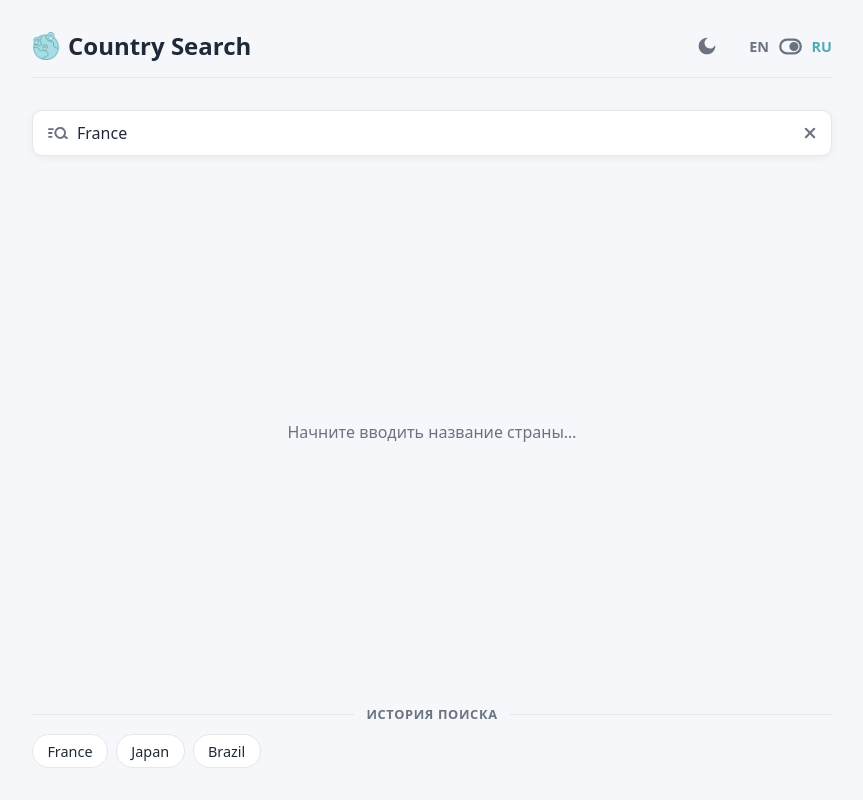
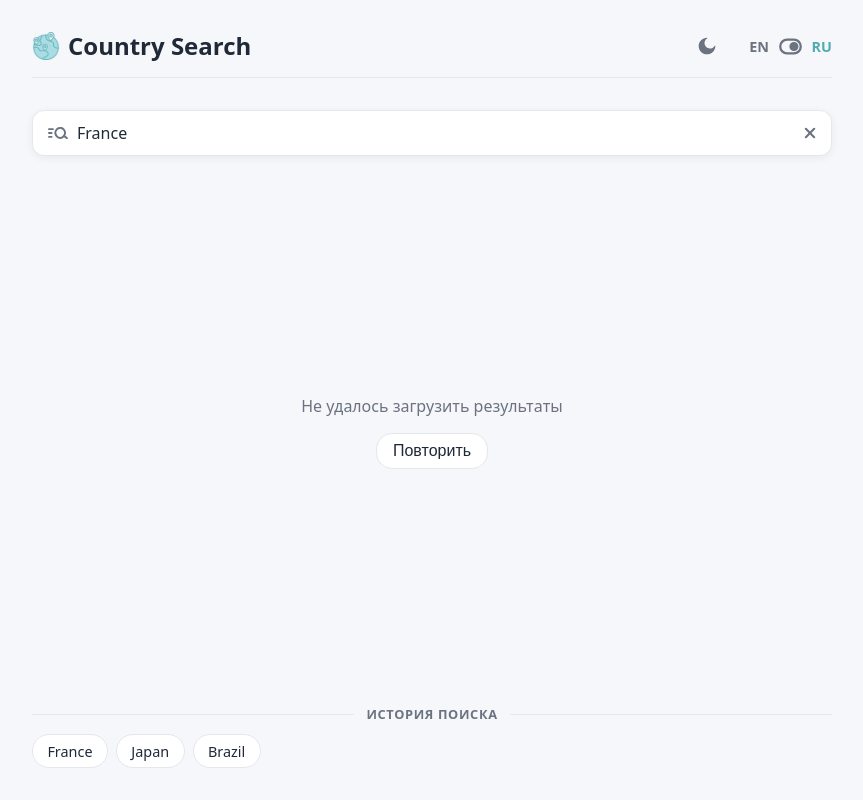
Before and after one commit to theFoxTale/countries-search, a website built with Vite: page index.html in a window 1280 px wide. Both pictures are taken after a click on the button "France". Shown: the whole page, without its empty margins (208-1071 px from the left). Built offline with nearby package versions, Linux system fonts and the light colour scheme; no server answers.

Commit message:
feat: implement StatusView

```diff
--- a/src/main.ts
+++ b/src/main.ts
@@ -7,30 +7,56 @@ import { createDiv } from './ui/dom';
 const INITIAL_HISTORY = ['France', 'Japan', 'Brazil'] as const;
 const SEARCH_DELAY_MS = 300;
 
-function createSearchHandlers(render: (state: ViewState) => void): AppViewHandlers {
+type SearchController = {
+  run: (query: string) => Promise<void>;
+  cancel: () => void;
+  retry: () => void;
+};
+
+function createSearchController(render: (state: ViewState) => void): SearchController {
   let currentRequest: AbortController | null = null;
+  let lastQuery = '';
 
-  async function runSearch(query: string): Promise<void> {
+  async function run(query: string): Promise<void> {
     currentRequest?.abort();
     currentRequest = new AbortController();
+    lastQuery = query;
     render({ status: 'loading' });
     try {
-      await searchCountries(query, currentRequest.signal);
-      render({ status: 'idle' });
+      const countries = await searchCountries(query, currentRequest.signal);
+      if (countries.length === 0) {
+        render({ status: 'empty', query });
+        return;
+      }
+      render({ status: 'results', countries });
     } catch (error) {
       if (error instanceof DOMException && error.name === 'AbortError') return;
-      render({ status: 'idle' });
+      render({ status: 'error', message: 'Не удалось загрузить результаты', query });
     }
   }
 
+  return {
+    run,
+    cancel(): void {
+      currentRequest?.abort();
+      currentRequest = null;
+    },
+    retry(): void {
+      if (lastQuery) void run(lastQuery);
+    },
+  };
+}
+
+function createSearchHandlers(render: (state: ViewState) => void): AppViewHandlers {
+  const controller = createSearchController(render);
+
   const debouncedSearch = debounce((query: string) => {
-    if (query.trim()) void runSearch(query);
+    if (query.trim()) void controller.run(query);
   }, SEARCH_DELAY_MS);
 
   function cancelPending(): void {
-    currentRequest?.abort();
-    currentRequest = null;
-    debouncedSearch('');
+    controller.cancel();
+    debouncedSearch.cancel();
   }
 
   return {
@@ -48,8 +74,11 @@ function createSearchHandlers(render: (state: ViewState) => void): AppViewHandle
       render({ status: 'idle' });
     },
     onHistoryPick(query: string): void {
-      debouncedSearch('');
-      void runSearch(query);
+      debouncedSearch.cancel();
+      void controller.run(query);
+    },
+    onRetry(): void {
+      controller.retry();
     },
   };
 }
@@ -66,6 +95,7 @@ function initApp(): void {
   }
 
   const appView = createAppView(appRoot, createSearchHandlers(render), INITIAL_HISTORY);
+  appView.render({ status: 'idle' });
   appView.focusSearch();
 }
 
--- a/src/styles/base.css
+++ b/src/styles/base.css
@@ -20,7 +20,9 @@
   --space-6: 32px;
 
   /* Скругления */
-  --radius: 10px;
+  --radius-s: 8px;
+  --radius-m: 12px;
+  --radius-l: 16px;
 }
 
 @media (prefers-color-scheme: dark) {
--- a/src/styles/hint.css
+++ /dev/null
@@ -1,11 +0,0 @@
-.hint {
-  padding: 2rem 1rem;
-  text-align: center;
-}
-
-.hint__text {
-  margin: 0;
-  color: var(--text-muted);
-  font-size: 1rem;
-  user-select: none;
-}
--- a/src/styles/index.css
+++ b/src/styles/index.css
@@ -2,11 +2,10 @@
 
 @import './app.css';
 @import './header.css';
-
-@import './hint.css';
 @import './history.css';
 
 @import './icons.css';
 
 @import './loading.css';
 @import './search.css';
+@import './status.css';
--- a/src/styles/search.css
+++ b/src/styles/search.css
@@ -19,7 +19,7 @@
   color: var(--text);
   background: var(--surface);
   border: 1px solid var(--border);
-  border-radius: var(--radius);
+  border-radius: var(--radius-m);
   box-shadow: var(--shadow);
   transition:
     border-color 0.15s ease,
--- /dev/null
+++ b/src/styles/status.css
@@ -0,0 +1,37 @@
+.status__container {
+  padding: 2rem 1rem;
+  text-align: center;
+}
+
+.status__text {
+  margin: 0;
+  color: var(--text-muted);
+  font-size: 1rem;
+  user-select: none;
+}
+
+.status__button {
+  cursor: pointer;
+
+  padding: 0.5rem 1rem;
+  margin-top: 16px;
+
+  font-size: 1rem;
+  color: var(--text);
+  background: var(--surface);
+  border: 1px solid var(--border);
+
+  border-radius: var(--radius-l);
+  transition:
+    color 0.5s ease,
+    background-color 0.5s ease;
+}
+
+.status__button:hover {
+  background-color: var(--accent);
+  color: var(--surface);
+}
+
+.empty__query {
+  font-weight: 600;
+}
--- a/src/ui/app-view.ts
+++ b/src/ui/app-view.ts
@@ -1,17 +1,12 @@
 import { createElement } from './dom';
-import {
-  createAppHeader,
-  createSearchInput,
-  createHint,
-  createHistoryChips,
-  createLoadingIndicator,
-} from './components';
+import { createAppHeader, createSearchInput, createHistoryChips, createStatusView } from './components';
 import type { ViewState } from './view-state.ts';
 
 export type AppViewHandlers = {
   onQueryChange: (query: string) => void;
   onQueryClear: () => void;
   onHistoryPick: (query: string) => void;
+  onRetry: () => void;
 };
 
 export type AppView = {
@@ -27,11 +22,14 @@ export function createAppView(
   initialHistory: readonly string[],
 ): AppView {
   const header = createAppHeader();
+
   const search = createSearchInput({
     onInput: handlers.onQueryChange,
     onClear: handlers.onQueryClear,
   });
-  const hint = createHint();
+
+  const status = createStatusView({ onRetry: handlers.onRetry });
+
   const history = createHistoryChips({
     items: initialHistory,
     onPick: (query) => {
@@ -40,17 +38,10 @@ export function createAppView(
     },
   });
 
-  // Состояние приложения
-  const status = createElement({
-    tag: 'div',
-    classes: ['status'],
-    attrs: { hidden: true },
-  });
-
   const content = createElement({
     tag: 'main',
     classes: ['app__content'],
-    children: [search.root, hint.root, status, history.root],
+    children: [search.root, status.root, history.root],
   });
 
   root.append(header.root, content);
@@ -59,23 +50,6 @@ export function createAppView(
     setQuery: search.setValue,
     focusSearch: search.focus,
     updateHistory: history.update,
-    render: (state) => {
-      renderView(state, hint.root, status);
-    },
+    render: status.render,
   };
 }
-
-function renderView(state: ViewState, hintElement: HTMLElement, statusElement: HTMLElement): void {
-  // Сбрасываем состояния по умолчанию
-  hintElement.hidden = true;
-  statusElement.hidden = true;
-  statusElement.replaceChildren();
-
-  // Применяем состояние
-  if (state.status === 'idle') {
-    hintElement.hidden = false;
-  } else if (state.status === 'loading') {
-    statusElement.hidden = false;
-    statusElement.append(createLoadingIndicator());
-  }
-}
--- a/src/ui/components/hint.ts
+++ /dev/null
@@ -1,21 +0,0 @@
-import { createElement } from '../dom';
-
-export type Hint = {
-  root: HTMLElement;
-};
-
-export function createHint(): Hint {
-  return {
-    root: createElement({
-      tag: 'div',
-      classes: ['hint'],
-      children: [
-        createElement({
-          tag: 'p',
-          classes: ['hint__text'],
-          text: 'Начните вводить название страны…',
-        }),
-      ],
-    }),
-  };
-}
--- a/src/ui/components/index.ts
+++ b/src/ui/components/index.ts
@@ -1,5 +1,7 @@
 export { createAppHeader } from './app-header.ts';
-export { createHint } from './hint.ts';
+export { createHint } from './status/hint.ts';
 export { createHistoryChips } from './history-chips.ts';
-export { createLoadingIndicator } from './loading-indicator.ts';
+export { createLoadingIndicator } from './status/loading-indicator.ts';
 export { createSearchInput } from './search-input.ts';
+
+export { createStatusView } from './status';
--- /dev/null
+++ b/src/ui/components/status/empty-state.ts
@@ -0,0 +1,23 @@
+import { createElement } from '../../dom';
+
+export function createEmptyState(query: string): HTMLElement {
+  return createElement({
+    tag: 'div',
+    classes: ['status__container'],
+    children: [
+      createElement({
+        tag: 'p',
+        classes: ['status__text'],
+        children: [
+          'По запросу ',
+          createElement({
+            tag: 'span',
+            classes: ['empty__query'],
+            text: `«${query}»`,
+          }),
+          ' ничего не найдено',
+        ],
+      }),
+    ],
+  });
+}
--- /dev/null
+++ b/src/ui/components/status/error-state.ts
@@ -0,0 +1,27 @@
+import { createElement } from '../../dom';
+
+export function createErrorState(message: string, onRetry: () => void): HTMLElement {
+  const retryButton = createElement({
+    tag: 'button',
+    classes: ['status__button'],
+    attrs: { type: 'button' },
+    text: 'Повторить',
+  });
+
+  retryButton.addEventListener('click', () => {
+    onRetry();
+  });
+
+  return createElement({
+    tag: 'div',
+    classes: ['status__container'],
+    children: [
+      createElement({
+        tag: 'p',
+        classes: ['status__text'],
+        text: message,
+      }),
+      retryButton,
+    ],
+  });
+}
--- /dev/null
+++ b/src/ui/components/status/hint.ts
@@ -0,0 +1,15 @@
+import { createElement } from '../../dom';
+
+export function createHint() {
+  return createElement({
+    tag: 'div',
+    classes: ['status__container'],
+    children: [
+      createElement({
+        tag: 'p',
+        classes: ['status__text'],
+        text: 'Начните вводить название страны…',
+      }),
+    ],
+  });
+}
--- /dev/null
+++ b/src/ui/components/status/index.ts
@@ -0,0 +1,2 @@
+export { createStatusView } from './status-view.ts';
+export type { StatusView, StatusViewProperties } from './status-view.ts';
--- a/src/ui/components/loading-indicator.ts
+++ b/src/ui/components/status/loading-indicator.ts
@@ -1,4 +1,4 @@
-import { createElement } from '../dom';
+import { createElement } from '../../dom';
 
 export function createLoadingIndicator(): HTMLElement {
   return createElement({
--- /dev/null
+++ b/src/ui/components/status/status-view.ts
@@ -0,0 +1,51 @@
+import type { ViewState } from '../../view-state.ts';
+import { createElement } from '../../dom';
+
+import { createHint } from './hint.ts';
+import { createLoadingIndicator } from './loading-indicator.ts';
+import { createEmptyState } from './empty-state.ts';
+import { createErrorState } from './error-state.ts';
+
+export type StatusViewProperties = {
+  onRetry: () => void;
+};
+
+export type StatusView = {
+  root: HTMLElement;
+  render: (state: ViewState) => void;
+};
+
+export function createStatusView(properties: StatusViewProperties): StatusView {
+  const root = createElement({ tag: 'div', classes: ['status'] });
+
+  function render(state: ViewState): void {
+    root.replaceChildren();
+    root.hidden = false;
+
+    switch (state.status) {
+      case 'idle': {
+        root.append(createHint());
+        break;
+      }
+      case 'loading': {
+        root.append(createLoadingIndicator());
+        break;
+      }
+      case 'empty': {
+        root.append(createEmptyState(state.query));
+        break;
+      }
+      case 'error': {
+        root.append(createErrorState(state.message, properties.onRetry));
+        break;
+      }
+      case 'results':
+      case 'detail': {
+        root.hidden = true;
+        break;
+      }
+    }
+  }
+
+  return { root, render };
+}
--- a/src/ui/view-state.ts
+++ b/src/ui/view-state.ts
@@ -1,9 +1,9 @@
-import type { CountryCard, Country } from '@core';
+import type { Country } from '@core';
 
 export type ViewState =
   | { status: 'idle' }
   | { status: 'loading' }
-  | { status: 'results'; countries: CountryCard[] }
+  | { status: 'results'; countries: Country[] }
   | { status: 'empty'; query: string }
   | { status: 'error'; message: string; query: string }
   | { status: 'detail'; country: Country };
```
